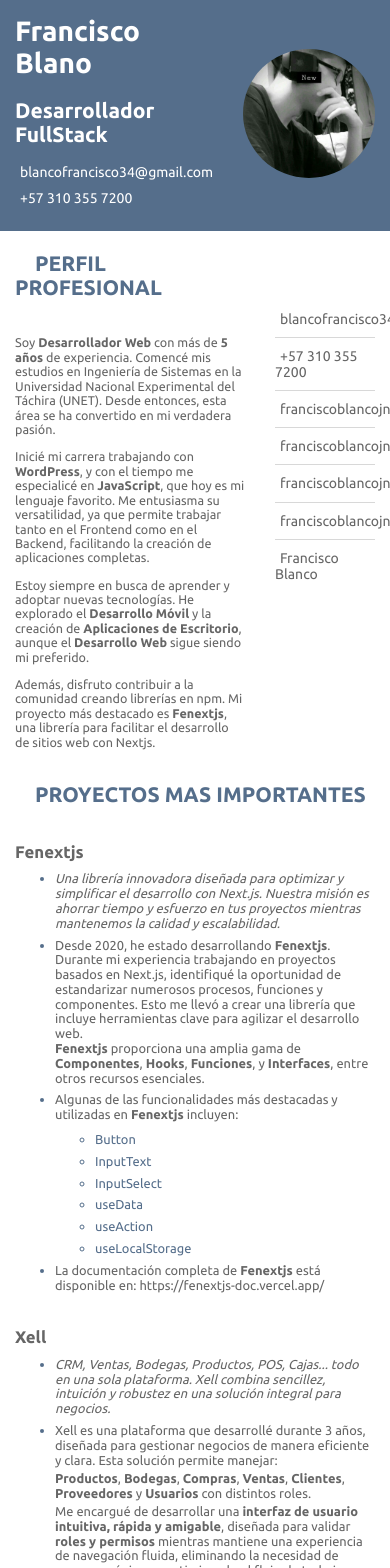
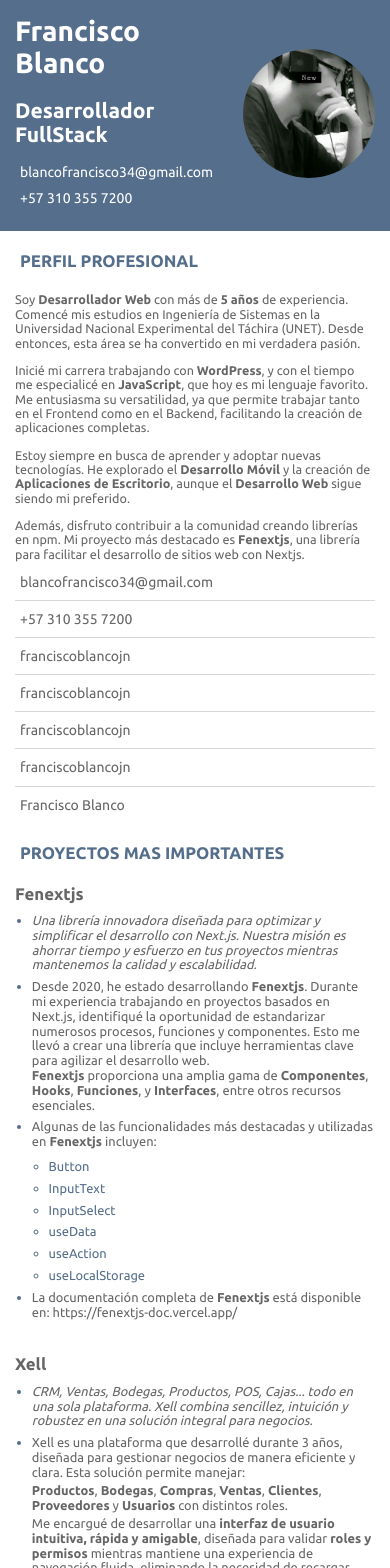
Before and after one commit to franciscoblancojn/franciscoblanco, a Next.js app: page / in a window 390 px wide. Shown: the top 1568 px of the page. Built offline with nearby package versions, Linux system fonts and the light colour scheme.

Commit message:
fix responsive

```diff
--- a/pages/es.jsx
+++ b/pages/es.jsx
@@ -1,4 +1,3 @@
-import Head from "next/head";
 
 import Banner from "@/components/banner";
 import Container from "@/components/container";
--- a/pages/index.jsx
+++ b/pages/index.jsx
@@ -18,7 +18,7 @@ const index = () => {
         <Container>
           <Row className="alignCenter">
             <Col col={6} className="col-sm-7 no-breack-print">
-              <h1>Francisco Blano</h1>
+              <h1>Francisco Blanco</h1>
               <h2>Desarrollador FullStack</h2>
               <div>
                 <Row>
@@ -55,9 +55,9 @@ const index = () => {
       </Banner>
       <Container className="content">
         <Row>
-          <Col col={8} className="col-xl-6 col-lg-12">
+          <Col col={8} className="col-xl-12 col-lg-12">
             <Row>
-              <Col col={8} className=" no-breack-print">
+              <Col col={8} className="col-lg-6 col-md-12 no-breack-print">
                 <Title>Perfil Profesional</Title>
                 <p>
                   Soy <strong>Desarrollador Web</strong> con más de{" "}
@@ -93,9 +93,9 @@ const index = () => {
                   Nextjs.
                 </p>
               </Col>
-              <Col col={4} className=" no-breack-print">
+              <Col col={4} className="col-lg-6 col-md-12 no-breack-print">
                 <div>
-                  <H h="80px" className="" />
+                  <H h="80px" className="md-none" />
                   <RS
                     className="email"
                     href="mailto:blancofrancisco34@gmail.com"
@@ -296,7 +296,7 @@ const index = () => {
               ]}
             />
           </Col>
-          <Col col={4} className="aside col-xl-6 col-lg-12 print-force-break">
+          <Col col={4} className="aside col-xl-12 col-lg-12 print-force-break">
             <div className="print-2-col">
               <div>
                 <Title>Competencia Tic</Title>
--- a/styles/global.css
+++ b/styles/global.css
@@ -526,7 +526,7 @@ body {
 .col-12 {
   width: 100%;
 }
-@media (max-width: 1199px) {
+@media (max-width: 1240px) {
   .col-xl-1 {
     width: 8.3333333333%;
   }
@@ -684,6 +684,12 @@ body {
   }
 }
 
+@media (max-width: 766px) {
+  .md-none {
+    display: none;
+  }
+}
+
 .alignCenter {
   align-items: center;
 }
@@ -713,6 +719,17 @@ body {
   padding-top: 20px;
   padding-bottom: 15px;
   text-transform: uppercase;
+}
+@media (max-width: 766px) {
+  .title {
+    font-size: 1.2rem;
+    padding-bottom: 5px;
+  }
+}
+@media (max-width: 766px) {
+  .title i {
+    margin-right: 5px !important;
+  }
 }
 
 .porcentajeCircular {
@@ -807,6 +824,11 @@ body {
 .textList ul {
   margin-top: 10px;
 }
+@media (max-width: 766px) {
+  .textList ul {
+    padding-left: 1.2rem;
+  }
+}
 .textList li {
   font-size: 0.92rem;
   color: var(--color-1);
--- a/styles/scss/textList.scss
+++ b/styles/scss/textList.scss
@@ -9,6 +9,9 @@
     }
     ul{
         margin-top: 10px;
+        @media (max-width:766px) {
+            padding-left: 1.2rem;
+        }
     }
     li{
         font-size: 0.92rem;
--- a/styles/scss/title.scss
+++ b/styles/scss/title.scss
@@ -4,4 +4,13 @@
     padding-top: 20px;
     padding-bottom: 15px;
     text-transform: uppercase;
+    @media (max-width:766px) {
+        font-size: 1.2rem;
+        padding-bottom: 5px;
+    }
+    i{
+        @media (max-width:766px) {
+            margin-right: 5px !important;
+        }
+    }
 }
```
Also changed, not shown: styles/scss/col.scss (+7 -1 lines), 1 other file (tests, documents, lock files or other folders).
